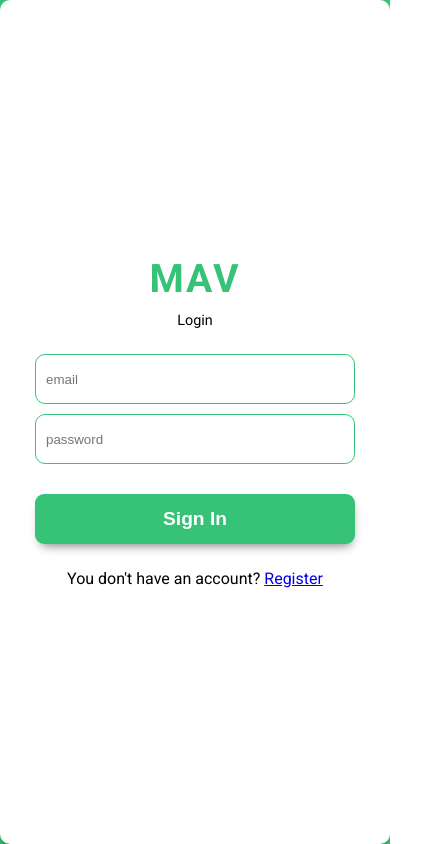
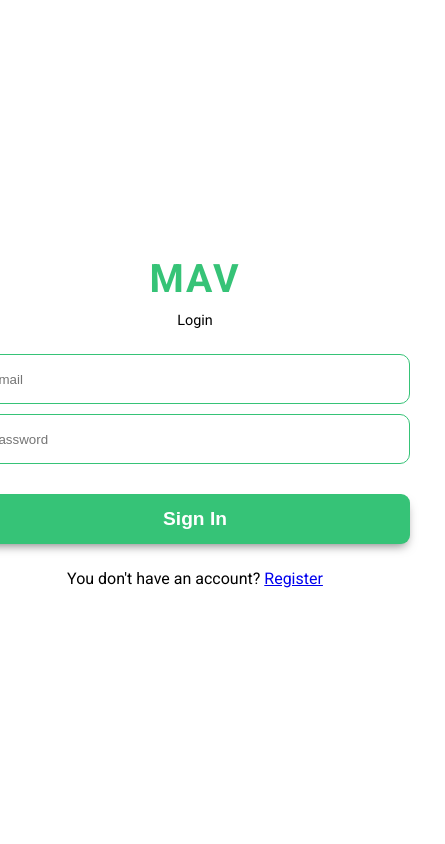
Before and after one commit to mavSeneris/mav-messenger, a React (Vite) app: page /login in a window 390 px wide. Shown: the whole page, 445 px wide, since content can reach past the window. Built offline with nearby package versions, Linux system fonts and the light colour scheme; no server answers.

Commit message:
created styles for responsiveness of login/register page

```diff
--- a/src/App.css
+++ b/src/App.css
@@ -103,8 +103,12 @@ img {
   }
 
   .form-wrapper {
-    width: 100%;
+    width: 100vw;
     height: 100vh;
+    border-radius: 0;
+    min-width: 500px;
+
+
   }
 
 }
```
